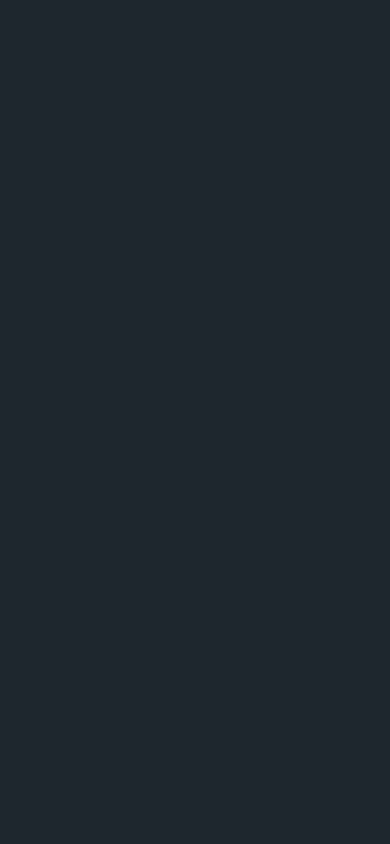
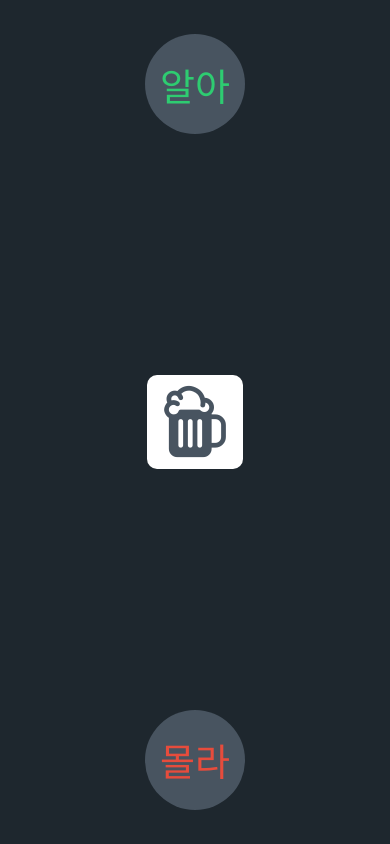
Before and after one commit to helloeujin/langApp, a React Native app: screen / in a window 390 px wide. Built offline with nearby package versions, Linux system fonts and the light colour scheme.

Commit message:
drag drop addded

```diff
--- a/DragDrop.js
+++ b/DragDrop.js
@@ -2,6 +2,8 @@
 import styled from "styled-components/native";
 import { Ionicons } from "@expo/vector-icons";
 import icons from "./icons";
+import { Animated, Easing, PanResponder } from "react-native";
+import { View } from "react-native";
 
 const BLACK_COLOR = "#1e272e";
 const GREY = "#485460";
@@ -13,8 +15,143 @@
   background-color: ${BLACK_COLOR};
 `;
 
+const Edge = styled.View`
+  flex: 1;
+  align-items: center;
+  justify-content: center;
+`;
+
+const WordContainer = styled(Animated.createAnimatedComponent(View))`
+  width: 100px;
+  height: 100px;
+  background-color: ${GREY};
+  align-items: center;
+  justify-content: center;
+  border-radius: 50px;
+`;
+
+const Word = styled.Text`
+  font-size: 38px;
+  color: ${(props) => props.color};
+  font-weight: 500;
+`;
+
+const Center = styled.View`
+  flex: 3;
+  justify-content: center;
+  align-items: center;
+  z-index: 10;
+`;
+
+const IconCard = styled(Animated.createAnimatedComponent(View))`
+  background-color: white;
+  padding: 5px 10px;
+  border-radius: 10px;
+`;
+
 const DragDrop = () => {
-  return <Container></Container>;
+  // Values
+  const opacity = useRef(new Animated.Value(1)).current;
+  const scale = useRef(new Animated.Value(1)).current;
+  const position = useRef(new Animated.ValueXY({ x: 0, y: 0 })).current;
+  const scaleOne = position.y.interpolate({
+    inputRange: [-300, -80],
+    outputRange: [2, 1],
+    extrapolate: "clamp",
+  });
+  const scaleTwo = position.y.interpolate({
+    inputRange: [80, 300],
+    outputRange: [1, 2],
+    extrapolate: "clamp",
+  });
+
+  // Animations
+  const onPressIn = Animated.spring(scale, {
+    toValue: 0.9,
+    useNativeDriver: true,
+  });
+
+  const onPressOut = Animated.spring(scale, {
+    toValue: 1,
+    useNativeDriver: true,
+  });
+
+  const goHome = Animated.spring(position, {
+    toValue: 0,
+    useNativeDriver: true,
+  });
+
+  const onDropScale = Animated.timing(scale, {
+    toValue: 0,
+    duration: 50,
+    easing: Easing.linear,
+    useNativeDriver: true,
+  });
+
+  const onDropOpacity = Animated.timing(opacity, {
+    toValue: 0,
+    duration: 50,
+    easing: Easing.linear,
+    useNativeDriver: true,
+  });
+
+  // Pan Responder
+  const panResponder = useRef(
+    PanResponder.create({
+      onStartShouldSetPanResponder: () => true,
+      onPanResponderMove: (_, { dx, dy }) => {
+        position.setValue({ x: dx, y: dy });
+      },
+      onPanResponderGrant: () => {
+        onPressIn.start();
+      },
+      onPanResponderRelease: (_, { dy }) => {
+        if (dy < -250 || dy > 250) {
+          Animated.sequence([
+            Animated.parallel([onDropOpacity, onDropScale]),
+            Animated.timing(position, {
+              toValue: 0,
+              duration: 100,
+              easing: Easing.linear,
+              useNativeDriver: true,
+            }),
+          ]).start();
+        } else {
+          Animated.parallel([onPressOut, goHome]).start();
+        }
+      },
+    })
+  ).current;
+
+  // State
+
+  return (
+    <Container>
+      <Edge>
+        <WordContainer style={{ transform: [{ scale: scaleOne }] }}>
+          <Word color={GREEN}>알아</Word>
+        </WordContainer>
+      </Edge>
+
+      <Center>
+        <IconCard
+          {...panResponder.panHandlers}
+          style={{
+            opacity,
+            transform: [...position.getTranslateTransform(), { scale }],
+          }}
+        >
+          <Ionicons name="beer" color={GREY} size={76} />
+        </IconCard>
+      </Center>
+
+      <Edge>
+        <WordContainer style={{ transform: [{ scale: scaleTwo }] }}>
+          <Word color={RED}>몰라</Word>
+        </WordContainer>
+      </Edge>
+    </Container>
+  );
 };
 
 export default DragDrop;
```
